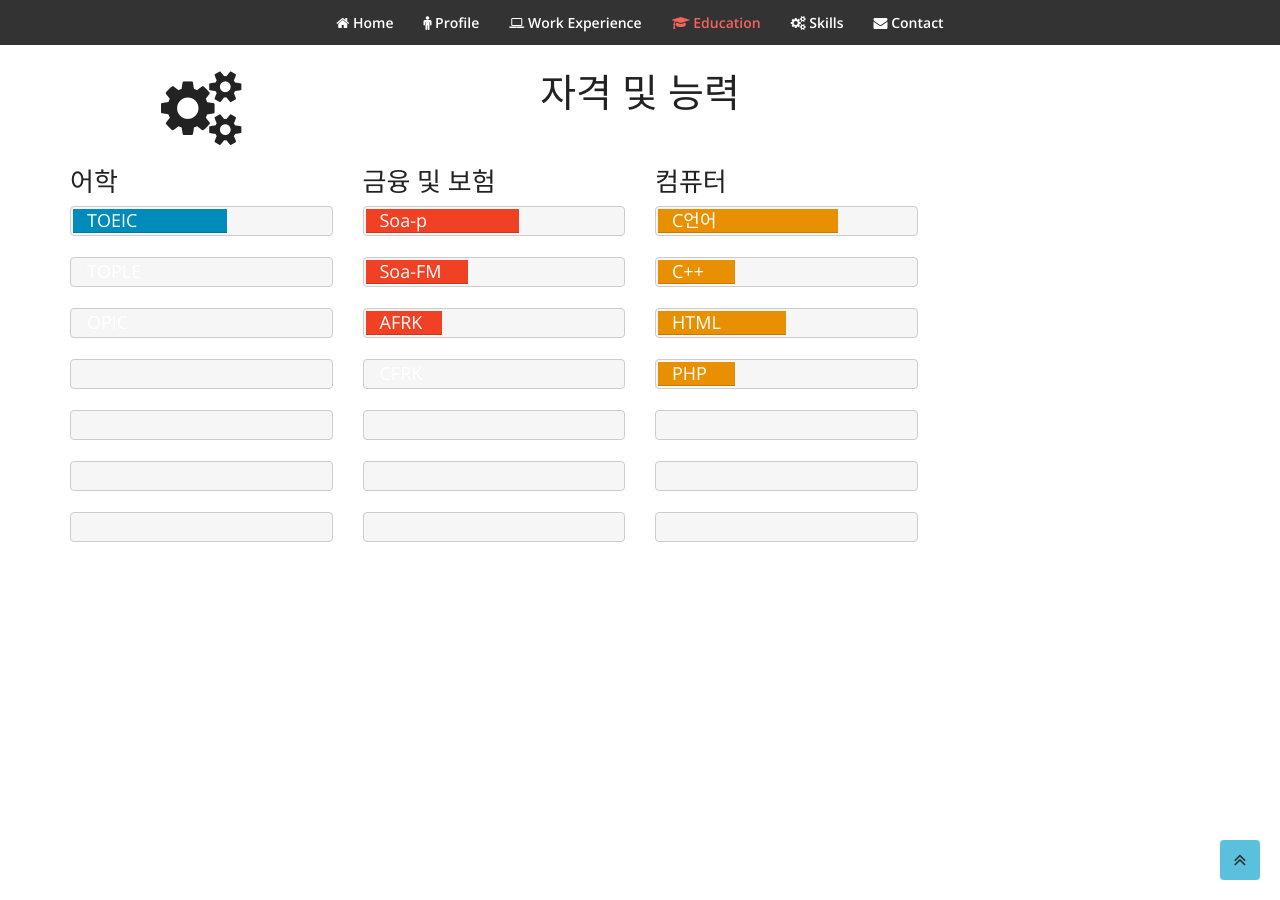
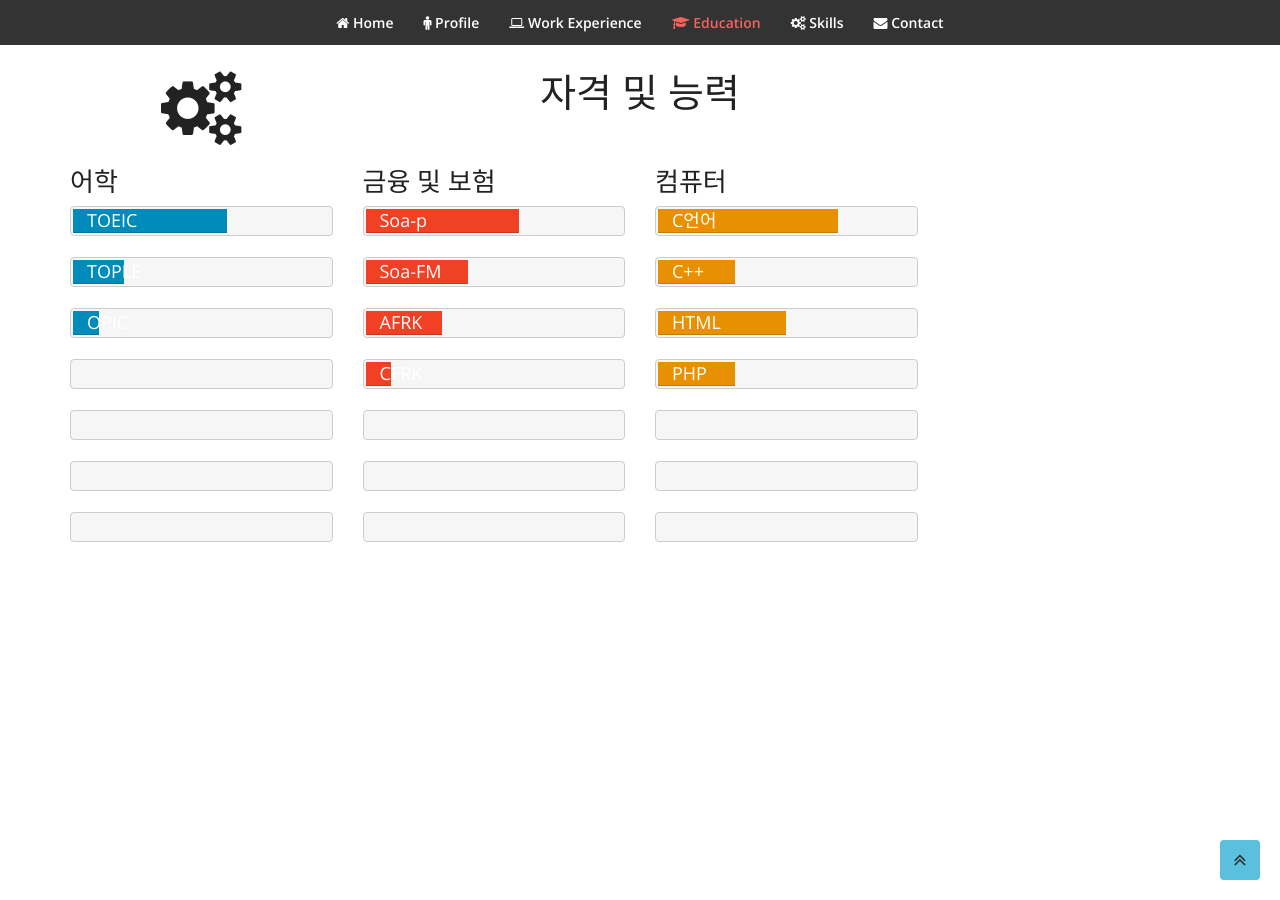
Before and after one commit to dnjs0309/dnjs0309.github.io, a Jekyll site: the page built from index.html, in a window 1280 px wide and 900 px high, scrolled down 3589 px. Built offline with Jekyll 4.4.1, drawn with Linux system fonts in a browser that asks for light colours; nearby versions of some CDN libraries.

Commit message:
Update skills.html

```diff
--- a/_includes/skills.html
+++ b/_includes/skills.html
@@ -17,10 +17,10 @@
 				  <div class="progress-bar" role="progressbar" data-transitiongoal="60"><span>TOEIC</span></div>
 				</div>
 				<div class="progress">
-				  <div class="progress-bar" role="progressbar" data-transitiongoal="0"><span>TOPLE</span></div>
+				  <div class="progress-bar" role="progressbar" data-transitiongoal="20"><span>TOPLE</span></div>
 				</div>
 				<div class="progress">
-				  <div class="progress-bar" role="progressbar" data-transitiongoal="0"><span>OPIC</span></div>
+				  <div class="progress-bar" role="progressbar" data-transitiongoal="10"><span>OPIC</span></div>
 				</div>
 				<div class="progress">
 				  <div class="progress-bar" role="progressbar" data-transitiongoal="0"><span></span></div>
@@ -49,7 +49,7 @@
 				  <div class="progress-bar progress-bar-danger" role="progressbar" data-transitiongoal="30"><span>AFRK</span></div>
 				</div>
 				<div class="progress">
-				  <div class="progress-bar progress-bar-danger" role="progressbar" data-transitiongoal="0"><span>CFRK</span></div>
+				  <div class="progress-bar progress-bar-danger" role="progressbar" data-transitiongoal="10"><span>CFRK</span></div>
 				</div>
 				<div class="progress">
 				  <div class="progress-bar progress-bar-danger" role="progressbar" data-transitiongoal="0"><span></span></div>
```
